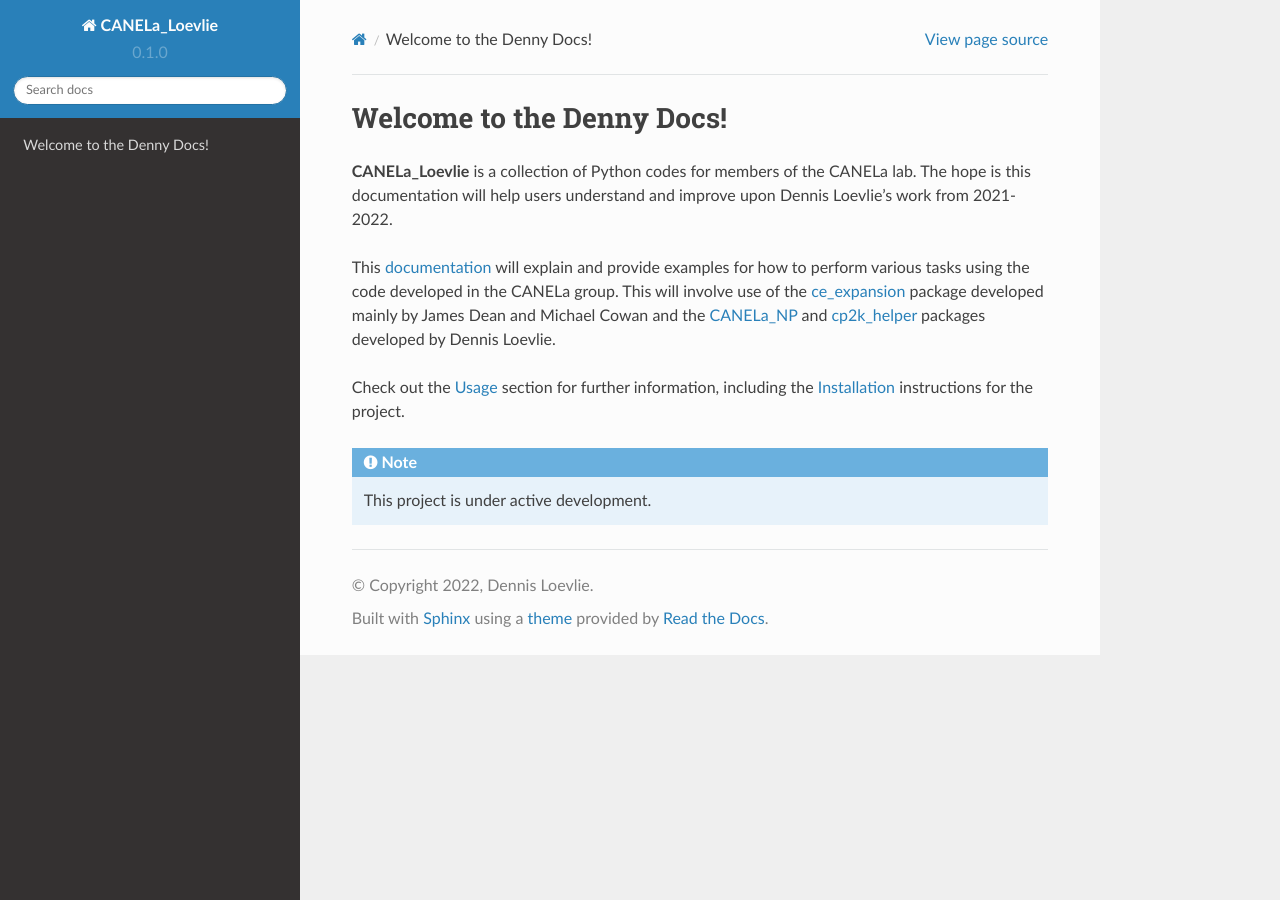
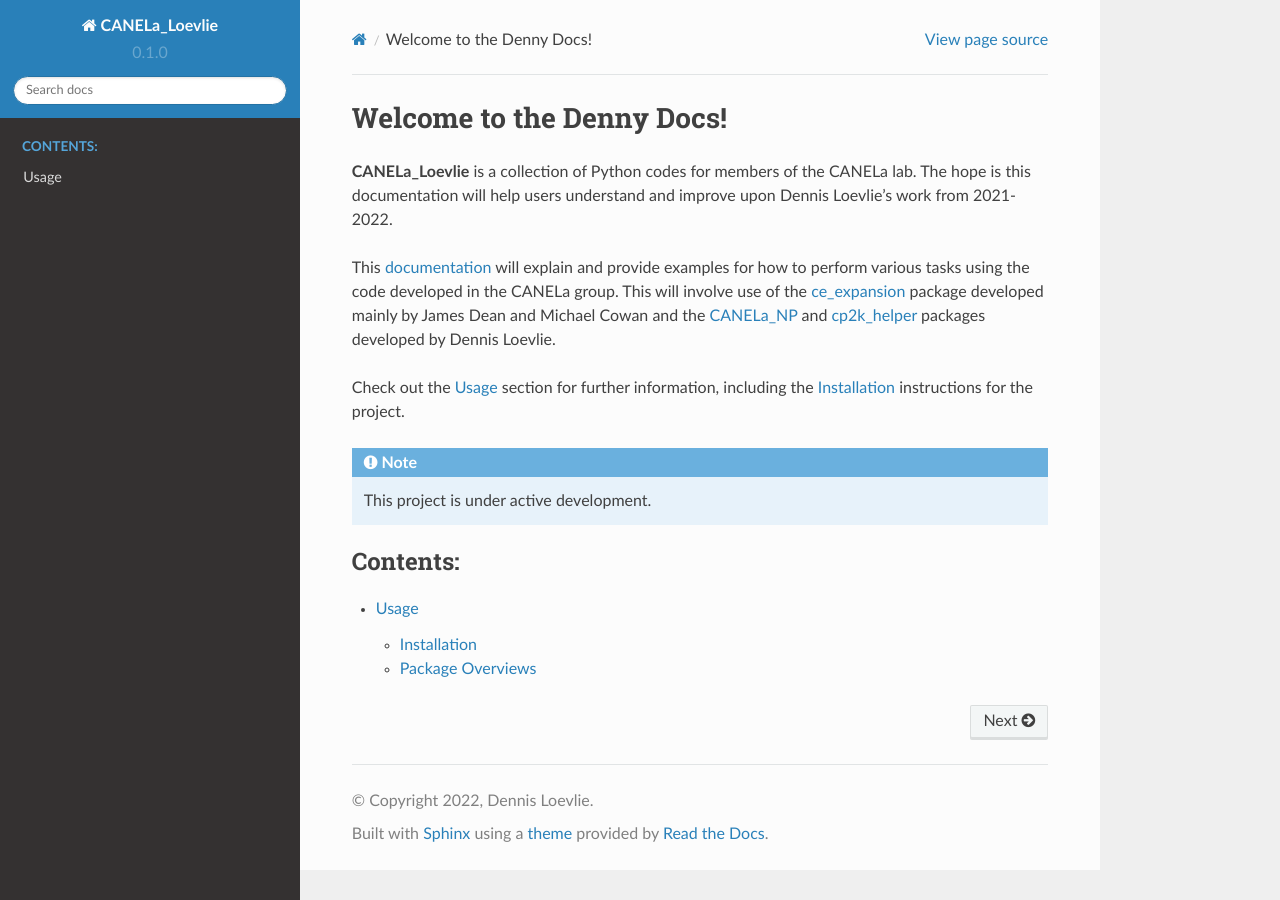
Before and after one commit to loevlie/CANELa_Loevlie, a Sphinx documentation site: the page built from docs/source/index.rst, in a window 1280 px wide. Built offline with Sphinx 7.4.7 and the Read the Docs theme 2.0.0, drawn with Linux system fonts in a browser that asks for light colours.

Commit message:
Contents Tree

```diff
--- a/docs/source/index.rst
+++ b/docs/source/index.rst
@@ -16,7 +16,8 @@ the :ref:`installation` instructions for the project.
 .. Contents
 .. --------
 
+.. toctree::
+   :maxdepth: 2
+   :caption: Contents:
 
-..    :hidden:
-
-..    usage
+   usage
```
